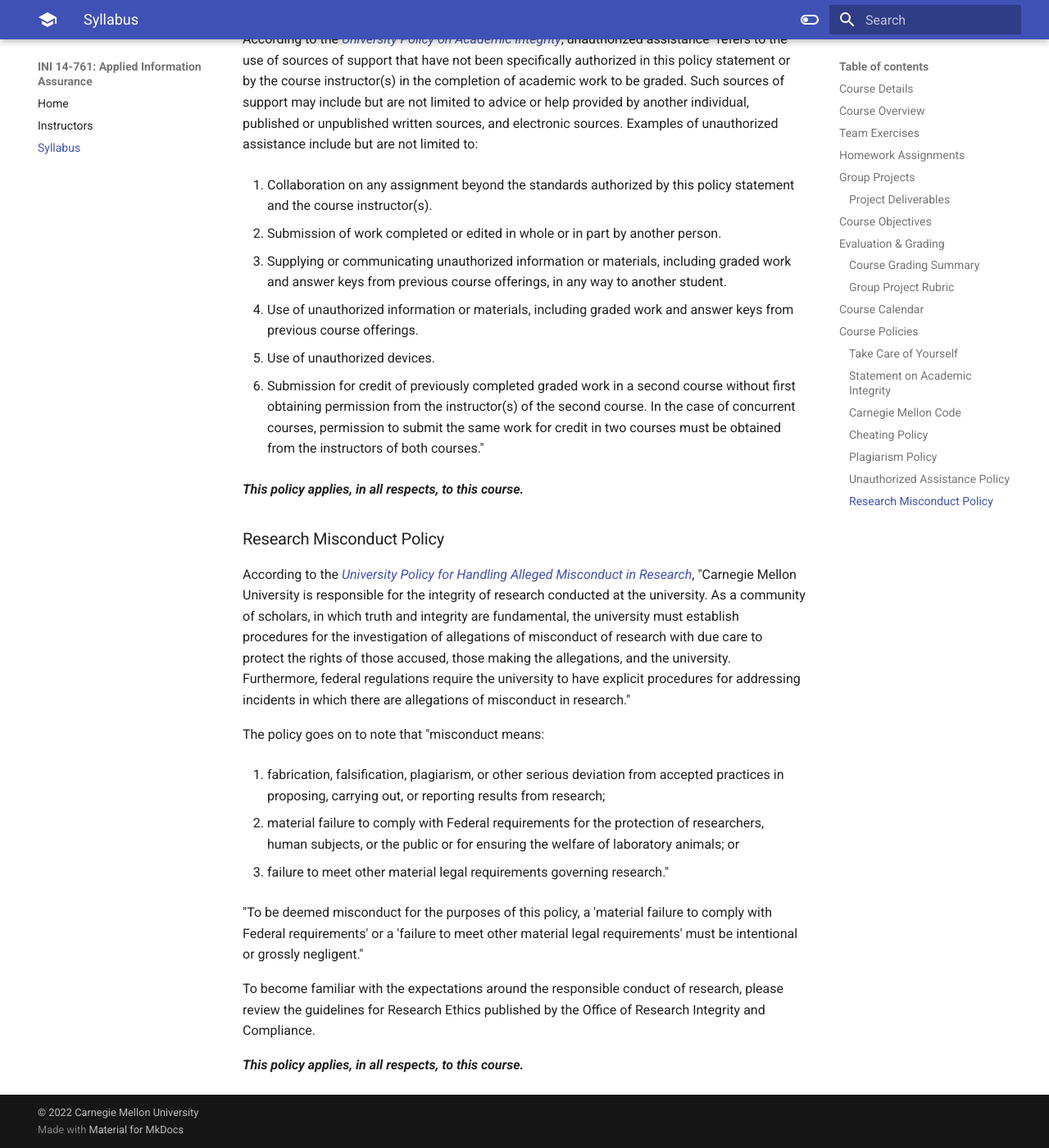
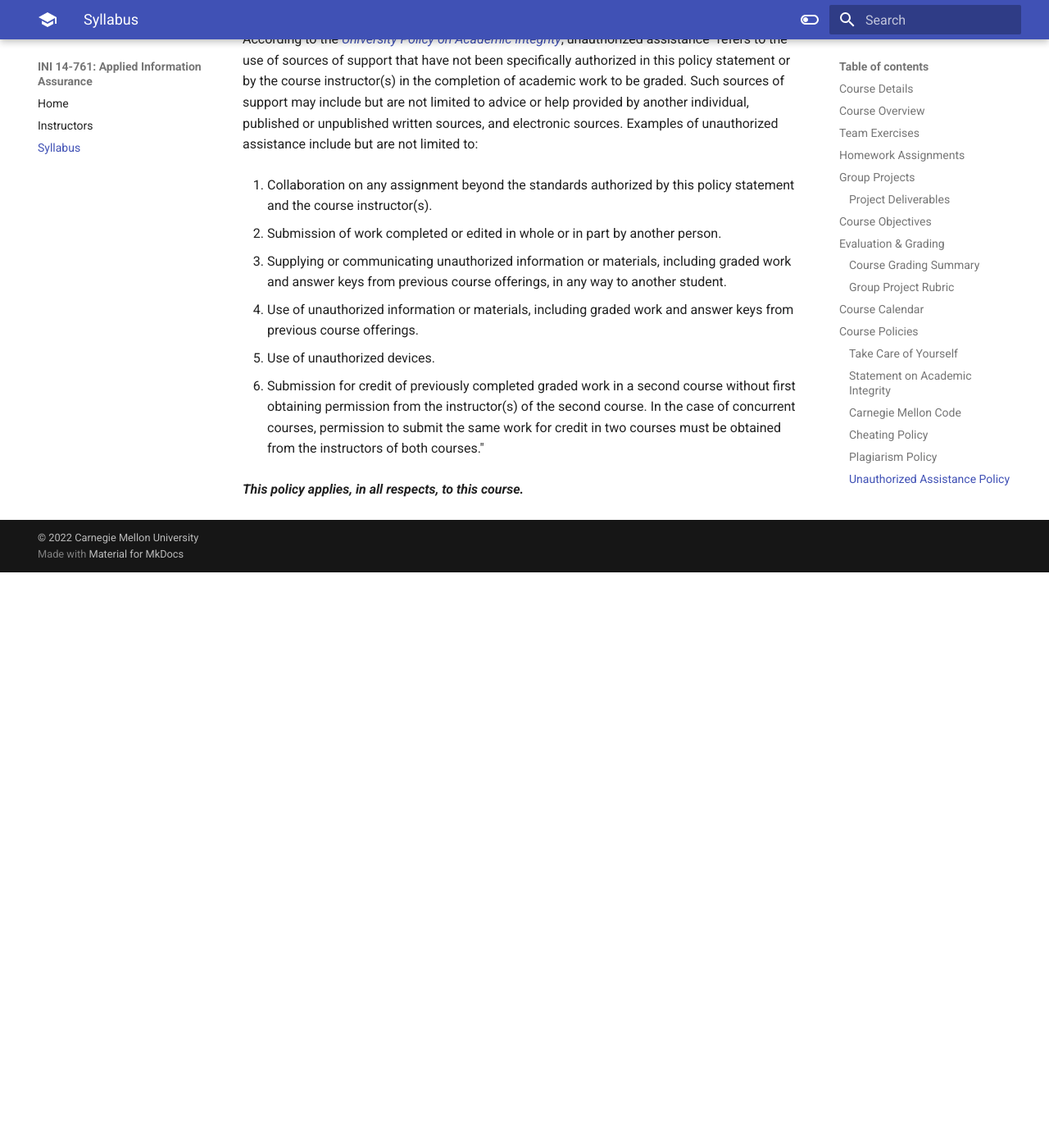
Before and after one commit to mattkaar/aia-web, an MkDocs documentation site: the page built from docs/syllabus.md, in a window 1280 px wide and 1400 px high, scrolled down 9866 px. Shown: the whole window at 82% size. Built offline with MkDocs 1.6.1 and Material for MkDocs 9.7.7, drawn with Linux system fonts in a browser that asks for light colours; after the commit the page ends 10564 px from its top, so only the background shows below that.

Commit message:
Remove research misconduct policy (not applicable)

```diff
--- a/docs/syllabus.md
+++ b/docs/syllabus.md
@@ -234,21 +234,3 @@ According to the [_University Policy on Academic Integrity_](https://www.cmu.edu
 6. Submission for credit of previously completed graded work in a second course without first obtaining permission from the instructor(s) of the second course. In the case of concurrent courses, permission to submit the same work for credit in two courses must be obtained from the instructors of both courses."
 
 ***This policy applies, in all respects, to this course.***
-
-### Research Misconduct Policy
-
-According to the [_University Policy for Handling Alleged Misconduct in Research_](https://www.cmu.edu/policies/research/handling-alleged-misconduct-in-research.html), "Carnegie Mellon University is responsible for the integrity of research conducted at the university. As a community of scholars, in which truth and integrity are fundamental, the university must establish procedures for the investigation of allegations of misconduct of research with due care to protect the rights of those accused, those making the allegations, and the university. Furthermore, federal regulations require the university to have explicit procedures for addressing incidents in which there are allegations of misconduct in research."
-
-The policy goes on to note that "misconduct means:
-
-1. fabrication, falsification, plagiarism, or other serious deviation from accepted practices in proposing, carrying out, or reporting results from research;
-
-2. material failure to comply with Federal requirements for the protection of researchers, human subjects, or the public or for ensuring the welfare of laboratory animals; or
-
-3. failure to meet other material legal requirements governing research."
-
-"To be deemed misconduct for the purposes of this policy, a 'material failure to comply with Federal requirements' or a 'failure to meet other material legal requirements' must be intentional or grossly negligent."
-
-To become familiar with the expectations around the responsible conduct of research, please review the guidelines for Research Ethics published by the Office of Research Integrity and Compliance.
-
-***This policy applies, in all respects, to this course.***
```
